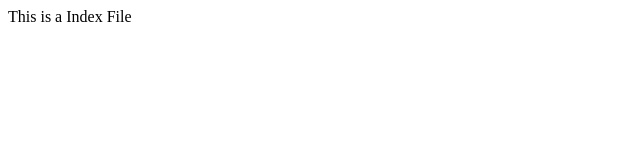
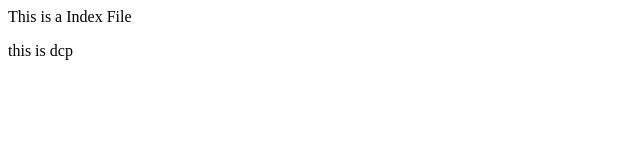
Before and after one commit to techvora/Chatbot, a plain HTML site: page index.html in a window 1280 px wide. Shown: the full height of the page, 0-640 px from the left. Drawn offline with Linux system fonts and the light colour scheme.

Commit message:
edit message

```diff
--- a/index.html
+++ b/index.html
@@ -6,5 +6,6 @@
 </head>
 <body>
         <div>This is a Index File</div>
+        <p> this is dcp</p>
 </body>
 </html>
```
Also changed, not shown: demo.txt (added).
